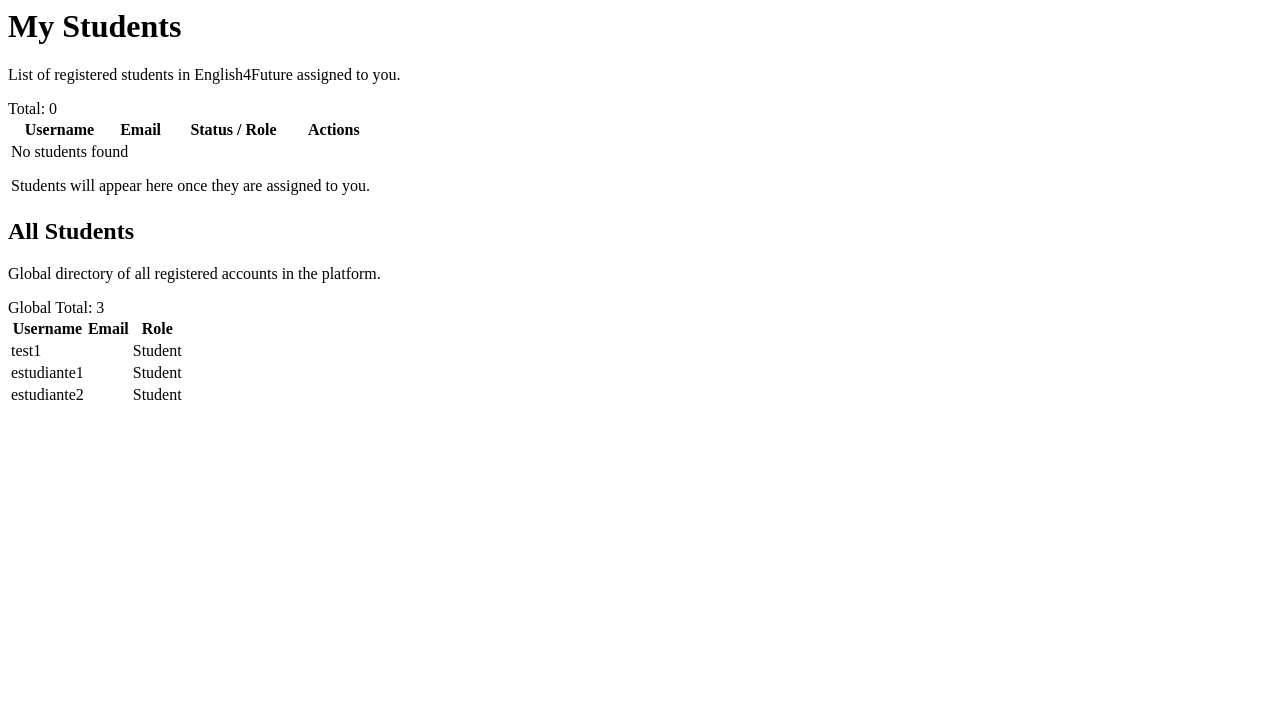
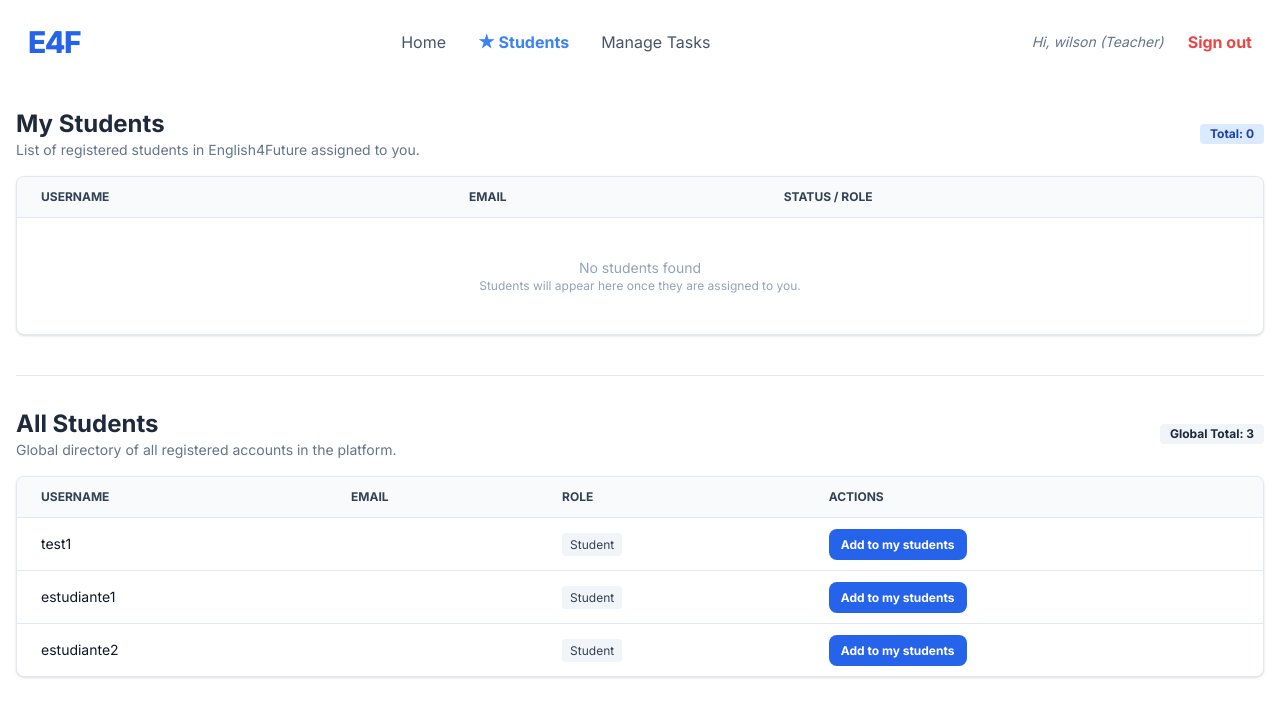
Before and after one commit to WillMarCta/English4Future-Website, a Django app: page /students/ in a window 1280 px wide. Shown: the top 717 px of the page. Run offline with Django 5.2, Linux system fonts and the light colour scheme; a user stored in the database is signed in; data comes from the database, SQL or seed files in the repository; both versions use the stored data as it was after the commit; some libraries are stand-ins or nearby versions.

Commit message:
adding some functions

```diff
--- a/english4future/urls.py
+++ b/english4future/urls.py
@@ -32,7 +32,8 @@ urlpatterns = [
     path('courses/', courses_views.courses, name='courses'),
     path('dashboard/', pages_views.dashboard, name='dashboard'),
     path('logout/', user_views.signout, name='logout'),
-    path('students/', user_views.my_students, name='my_students')
+    path('students/', user_views.my_students, name='my_students'),
+    path('students/assign/<int:student_id>/', user_views.add_student_to_my_students_list, name='add_student_to_my_students_list'),
 ]
 
 admin.site.site_header = "English4Future Admin"
--- a/pages/templates/dashboard_teacher.html
+++ b/pages/templates/dashboard_teacher.html
@@ -1,5 +1,5 @@
 <div class="grid grid-cols-1 md:grid-cols-3 gap-6">
-    <a href="#" class="p-8 border-2 border-slate-100 rounded-xl hover:border-blue-600 hover:shadow-lg transition-all group">
+    <a href="{% url 'my_students' %}" class="...">
         <h3 class="text-xl font-bold group-hover:text-blue-600">📋 My Students</h3>
         <p class="text-slate-500 mt-2">Ver lista de alumnos, sus niveles de inglés y guardar notas.</p>
     </a>
--- a/task/templates/tasks.html
+++ b/task/templates/tasks.html
@@ -105,7 +105,7 @@
 
 <div class="container">
 
-    <h1>Mis Tareas</h1>
+    <h1>Manage Tasks</h1>
     <p class="subtitle">
         Aquí encontrarás todas tus tareas asignadas, junto con su estado, fecha de entrega y detalles importantes.
     </p>
--- a/templates/my_students.html
+++ b/templates/my_students.html
@@ -1,3 +1,6 @@
+{% extends 'base.html' %}
+{% block content %}
+
 <div class="container mx-auto px-4 py-6">
 
     <div class="mb-10">
@@ -6,7 +9,9 @@
                 <h1 class="text-2xl font-bold text-slate-800">My Students</h1>
                 <p class="text-sm text-slate-500">List of registered students in English4Future assigned to you.</p>
             </div>
-            <span class="bg-blue-100 text-blue-800 text-xs font-semibold px-2.5 py-0.5 rounded">Total: {{ students|length }}</span>
+            <span class="bg-blue-100 text-blue-800 text-xs font-semibold px-2.5 py-0.5 rounded">
+                Total: {{ students|length }}
+            </span>
         </div>
 
         <div class="bg-white shadow rounded-lg overflow-hidden border border-slate-200">
@@ -16,7 +21,6 @@
                         <th class="px-6 py-3">Username</th>
                         <th class="px-6 py-3">Email</th>
                         <th class="px-6 py-3">Status / Role</th>
-                        <th class="px-6 py-3">Actions</th>
                     </tr>
                 </thead>
                 <tbody class="divide-y divide-slate-200 text-slate-600">
@@ -27,13 +31,10 @@
                             <td class="px-6 py-4">
                                 <span class="px-2 py-1 rounded bg-green-100 text-green-800 text-xs">My Student</span>
                             </td>
-                            <td class="px-6 py-4">
-                                <span class="text-slate-400">-</span>
-                            </td>
                         </tr>
                     {% empty %}
                         <tr>
-                            <td colspan="4" class="px-6 py-10 text-center text-slate-400">
+                            <td colspan="3" class="px-6 py-10 text-center text-slate-400">
                                 <p class="font-medium">No students found</p>
                                 <p class="text-xs">Students will appear here once they are assigned to you.</p>
                             </td>
@@ -44,14 +45,15 @@
         </div>
     </div>
 
-
     <div>
         <div class="flex justify-between items-center mb-4 border-t border-slate-200 pt-8">
             <div>
                 <h2 class="text-2xl font-bold text-slate-800">All Students</h2>
                 <p class="text-sm text-slate-500">Global directory of all registered accounts in the platform.</p>
             </div>
-            <span class="bg-slate-100 text-slate-800 text-xs font-semibold px-2.5 py-0.5 rounded">Global Total: {{ all_students|length }}</span>
+            <span class="bg-slate-100 text-slate-800 text-xs font-semibold px-2.5 py-0.5 rounded">
+                Global Total: {{ all_students|length }}
+            </span>
         </div>
 
         <div class="bg-white shadow rounded-lg overflow-hidden border border-slate-200">
@@ -61,6 +63,7 @@
                         <th class="px-6 py-3">Username</th>
                         <th class="px-6 py-3">Email</th>
                         <th class="px-6 py-3">Role</th>
+                        <th class="px-6 py-3">Actions</th>
                     </tr>
                 </thead>
                 <tbody class="divide-y divide-slate-200 text-slate-600">
@@ -71,10 +74,16 @@
                             <td class="px-6 py-4">
                                 <span class="px-2 py-1 rounded bg-slate-100 text-slate-700 text-xs">Student</span>
                             </td>
+                            <td class="px-6 py-4">
+                                <a href="{% url 'add_student_to_my_students_list' usuario.id %}"
+                                   class="bg-blue-600 text-white px-3 py-2 rounded-lg text-xs font-semibold hover:bg-blue-700">
+                                    Add to my students
+                                </a>
+                            </td>
                         </tr>
                     {% empty %}
                         <tr>
-                            <td colspan="3" class="px-6 py-10 text-center text-slate-400">
+                            <td colspan="4" class="px-6 py-10 text-center text-slate-400">
                                 <p class="font-medium">No registered students in the system yet.</p>
                             </td>
                         </tr>
@@ -85,3 +94,5 @@
     </div>
 
 </div>
+
+{% endblock %}
--- a/users/views.py
+++ b/users/views.py
@@ -71,10 +71,19 @@ def signout(request):
     # Lo mandamos de vuelta a la landing page
     return redirect('English4Future')
 
-# --- FUNCIÓN 1: Lista Global ---
+# --- : Lista Global ---
 @login_required
 def all_students(request):
     return User.objects.filter(is_staff=False, is_superuser=False)
+
+# --- assign students to a teacher ---
+@login_required
+def add_student_to_my_students_list(request, student_id):
+    student_profile = Profile.objects.get(user_id=student_id)
+    student_profile.teacher = request.user
+    student_profile.save()
+    return redirect('my_students')
+
 
 
 # --- FUNCIÓN 2: Vista Principal ---
```
Also changed, not shown: db.sqlite3.
